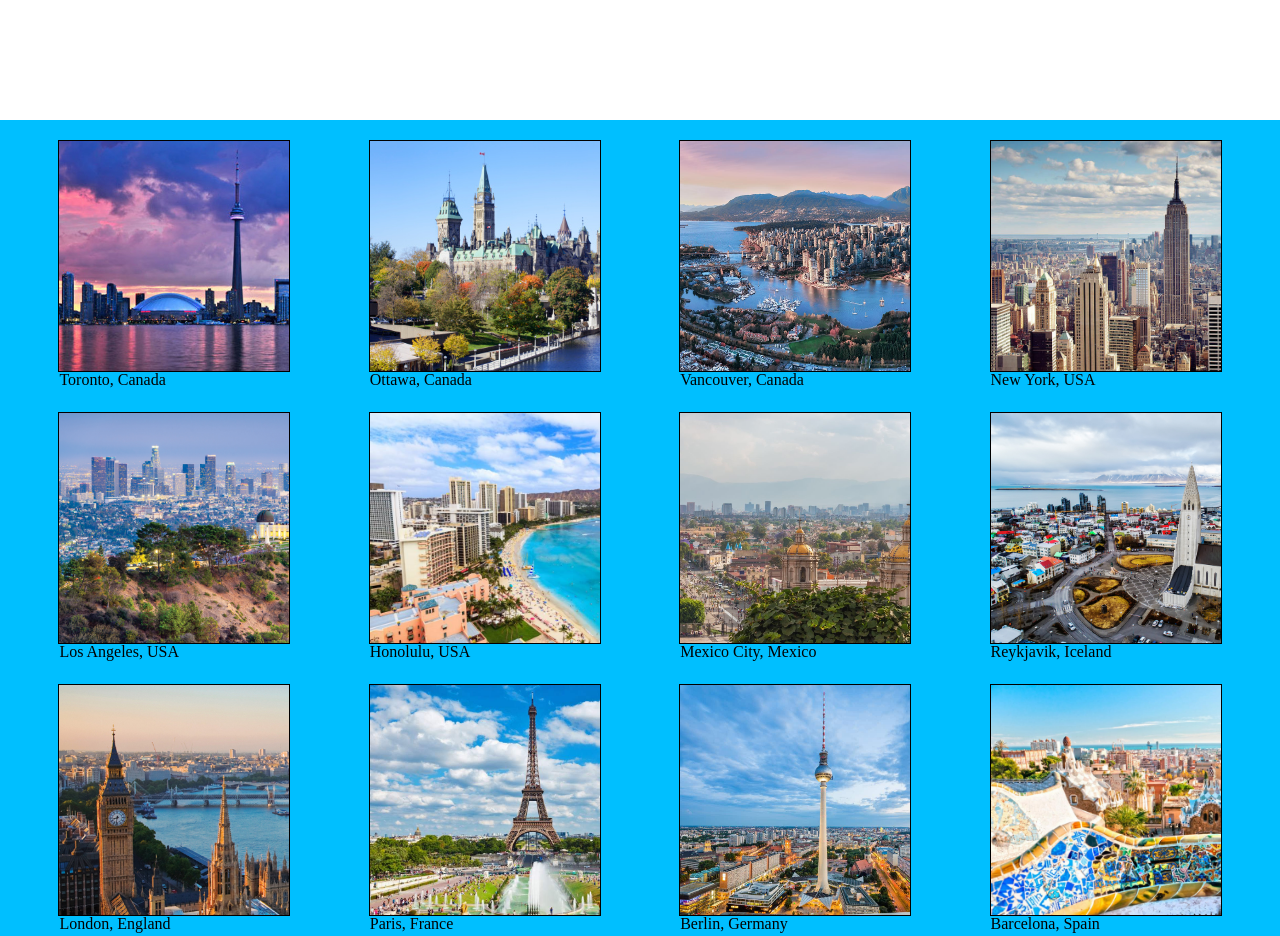
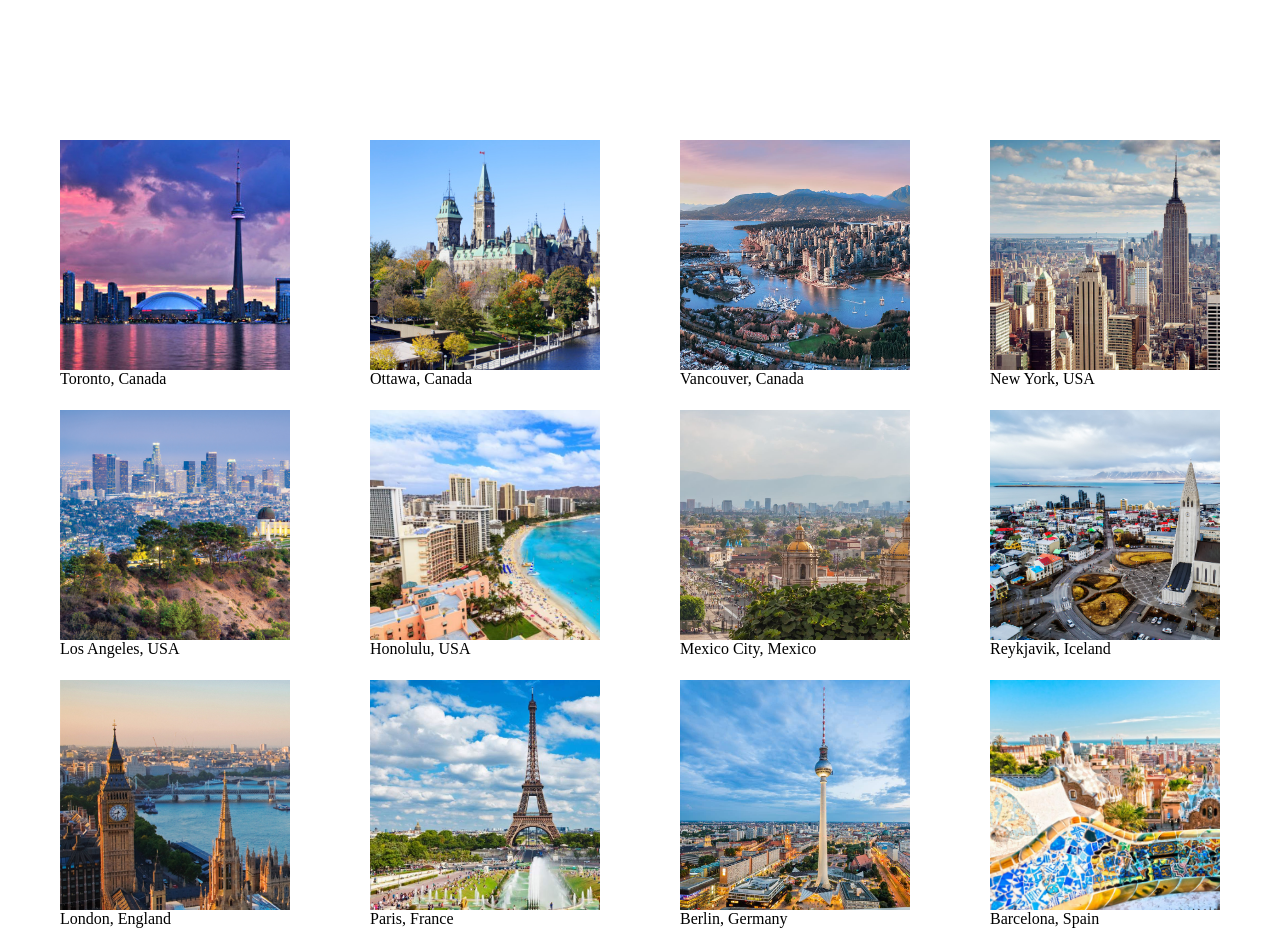
Before and after one commit to cpentland/Where-in-the-World, a plain HTML site: page index.html in a window 1280 px wide. Shown: the part 520-1456 px from the top of the page. Drawn offline with Linux system fonts and the light colour scheme; no server answers.

```diff
--- a/styles.css
+++ b/styles.css
@@ -45,7 +45,7 @@
     display: flex;
     flex-wrap: wrap;
     justify-content: space-evenly;
-    background-color: deepskyblue;
+    background-color: white;
 }
 
 .city-container{
@@ -54,7 +54,7 @@
     width: 230px;
     height: 230px;
     margin: 20px;
-    border: 1px solid black;
+    /* border: 1px solid black; */
 }
 
 .flipper{
```
